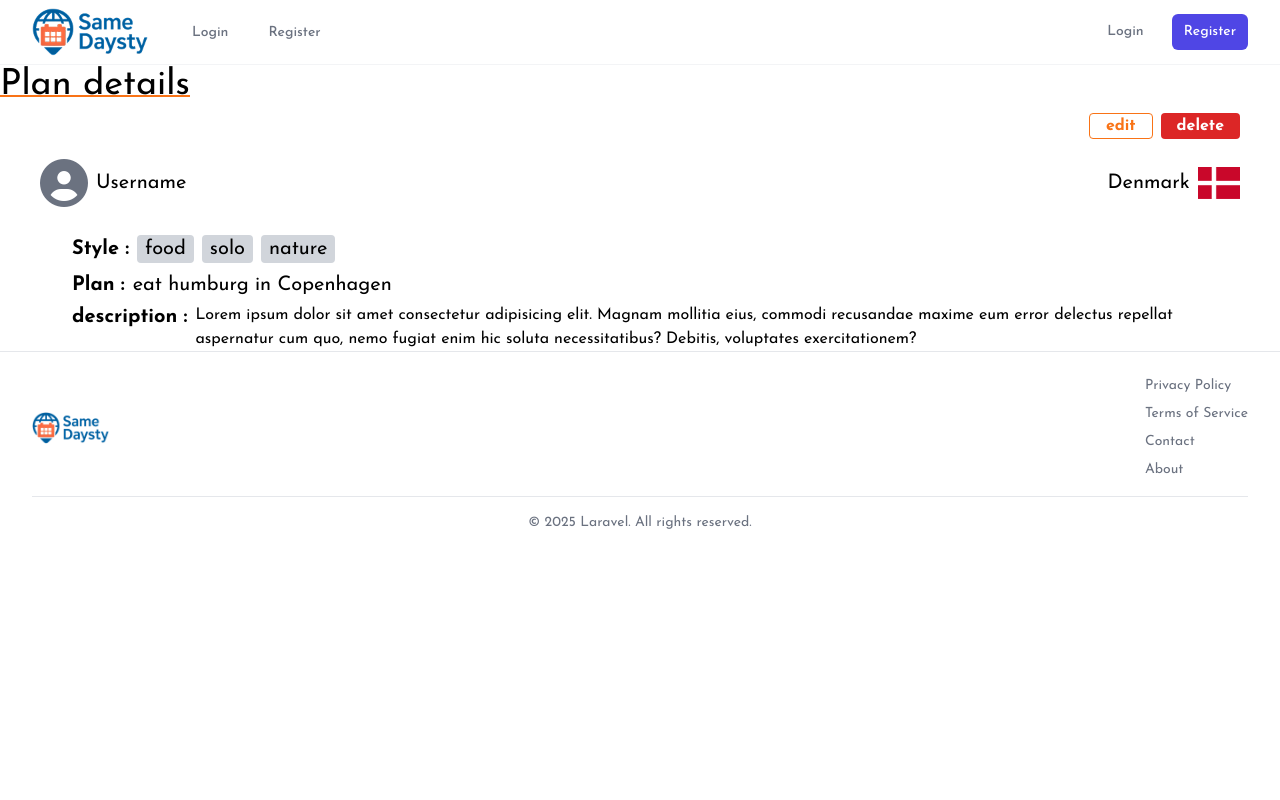
After one commit to kredo-school/35th_samedaysty, a Laravel app: page /show-plan in a window 1280 px wide. The commit adds this page. Run offline with Laravel 12, Linux system fonts and the light colour scheme; style sheets or scripts are compiled from the project's sources; some libraries are stand-ins or nearby versions.

Commit message:
still in the middle of creating show-plan page, and added styleguide markdown

```diff
--- /dev/null
+++ b/app/Http/Controllers/PlanController.php
@@ -0,0 +1,14 @@
+<?php
+
+namespace App\Http\Controllers;
+
+use Illuminate\Http\Request;
+use Illuminate\Support\Facades\Auth;
+
+
+class PlanController extends Controller
+{
+    public function view(){
+        return view('plans.show-plan');
+    }
+}
--- a/resources/views/layouts/app.blade.php
+++ b/resources/views/layouts/app.blade.php
@@ -14,12 +14,14 @@
 
         <!-- Scripts -->
         @vite(['resources/css/app.css', 'resources/js/app.js'])
+        <link rel="stylesheet" href="https://cdnjs.cloudflare.com/ajax/libs/font-awesome/6.7.2/css/all.min.css" integrity="sha512-Evv84Mr4kqVGRNSgIGL/F/aIDqQb7xQ2vcrdIwxfjThSH8CSR7PBEakCr51Ck+w+/U6swU2Im1vVX0SVk9ABhg==" crossorigin="anonymous" referrerpolicy="no-referrer" />
+
 
         <script src="https://cdnjs.cloudflare.com/ajax/libs/flowbite/2.5.1/flowbite.min.js"></script>
 
     </head>
     <body class="font-sans antialiased">
-        <div class="min-h-screen bg-gray-100 dark:bg-gray-900">
+        <div class="min-h-screen bg-white dark:bg-gray-900">
             @include('layouts.navigation')
 
             <!-- Page Heading -->
--- /dev/null
+++ b/resources/views/plans/show-plan.blade.php
@@ -0,0 +1,43 @@
+<x-app-layout>
+    <!-- heading -->
+    <h2 class="text-3xl md:text-4xl underline decoration-orange-500 decoration-2 me-auto">Plan details</h1>
+
+    <div class="px-10">
+
+        <!-- edit/delete buttons -->
+        <div class="flex justify-end space-x-2 py-2">
+            <a href="" class="border border-orange-500 text-orange-500 hover:bg-orange-500 hover:text-white font-bold px-4 rounded box-border">edit</a>
+            <button class="bg-red-600 hover:bg-red-800 text-white font-bold px-4 rounded">delete</button>
+        </div>
+
+        <!-- plan details -->
+        <div class="pt-3 flex items-center">
+            <i class="fa-solid fa-circle-user text-gray-500 text-5xl"></i>
+            <h4 class="text-xl ps-2">Username</h4>
+            <h4 class="text-xl ms-auto px-2">Denmark</h4>
+            <img src="/images/Flag_of_Denmark.png" alt="" class="h-8">
+        </div>
+
+        <div class="px-8 pt-4">
+            <!-- style -->
+            <div class="flex pt-2 items-center">
+                <h4 class="text-xl py-1 font-bold">Style&nbsp;:</h4>
+                <p class="text-xl ms-2 bg-gray-300 px-2 rounded">food</p>
+                <p class="text-xl ms-2 px-2 bg-gray-300 rounded">solo</p>
+                <p class="text-xl ms-2 px-2 bg-gray-300 rounded">nature</p>
+            </div>
+
+            <!-- plan name -->
+            <div class="flex pt-1 items-center">
+                <h4 class="text-xl font-bold">Plan&nbsp;:</h4>
+                <p class="text-xl ms-2">eat humburg in Copenhagen</p>
+            </div>
+
+            <!-- description -->
+            <div class="flex pt-1 items-start">
+                <h4 class="text-xl font-bold">description&nbsp;:</h4>
+                <p class="text-base ms-2">Lorem ipsum dolor sit amet consectetur adipisicing elit. Magnam mollitia eius, commodi recusandae maxime eum error delectus repellat aspernatur cum quo, nemo fugiat enim hic soluta necessitatibus? Debitis, voluptates exercitationem?</p>
+            </div>
+        </div>
+    </div>
+</x-app-layout>
--- a/routes/web.php
+++ b/routes/web.php
@@ -1,6 +1,7 @@
 <?php
 
 use App\Http\Controllers\ProfileController;
+use App\Http\Controllers\PlanController;
 use Illuminate\Support\Facades\Route;
 
 Route::get('/', function () {
@@ -17,4 +18,7 @@ Route::middleware('auth')->group(function () {
     Route::delete('/profile', [ProfileController::class, 'destroy'])->name('profile.destroy');
 });
 
+// to make sure if the design is working
+Route::get('/show-plan', [PlanController::class, 'view'])->name('plan.view');
+
 require __DIR__.'/auth.php';
```
Also changed, not shown: public/images/Flag_of_Denmark.png (added), 1 other file.
